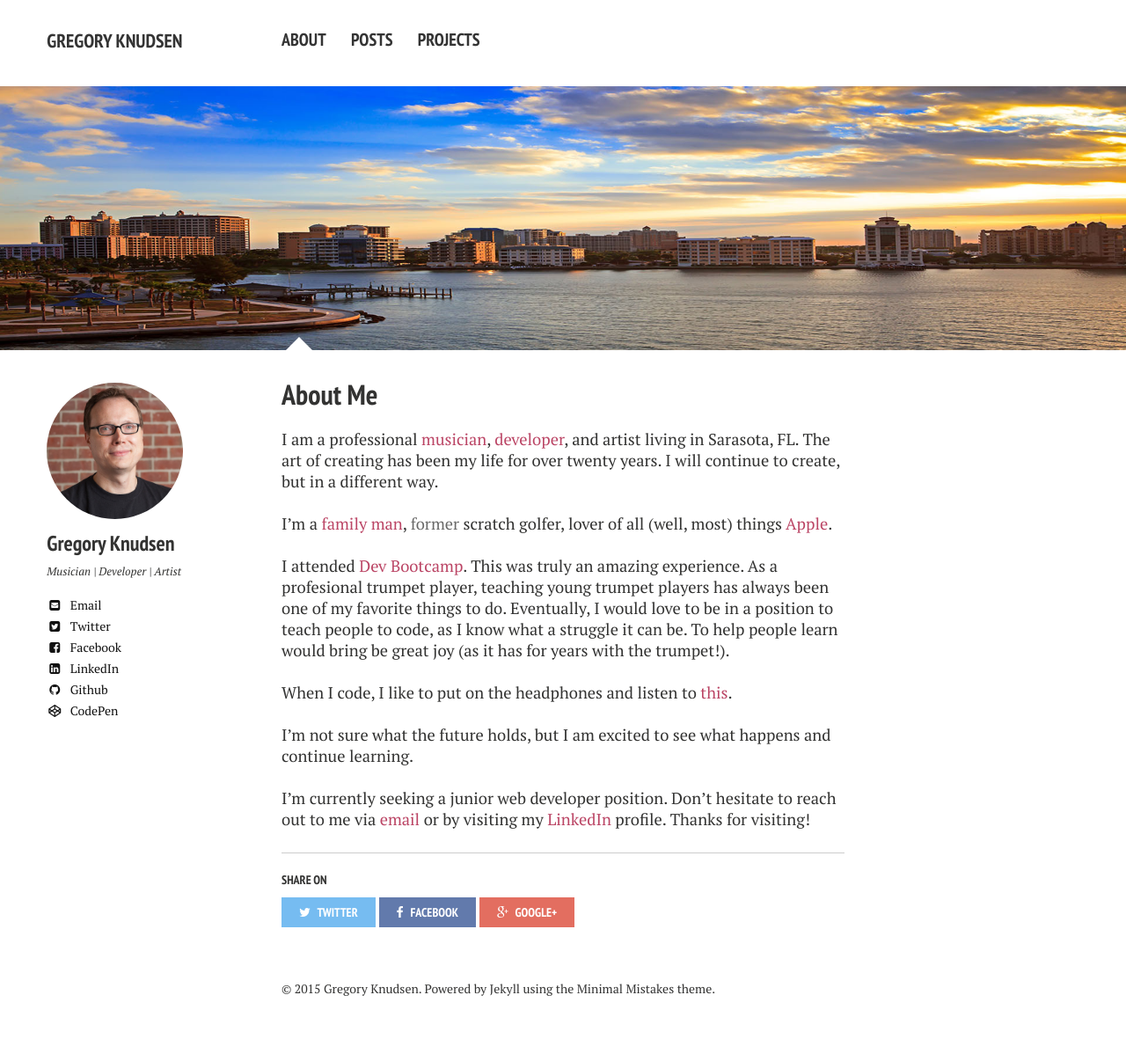
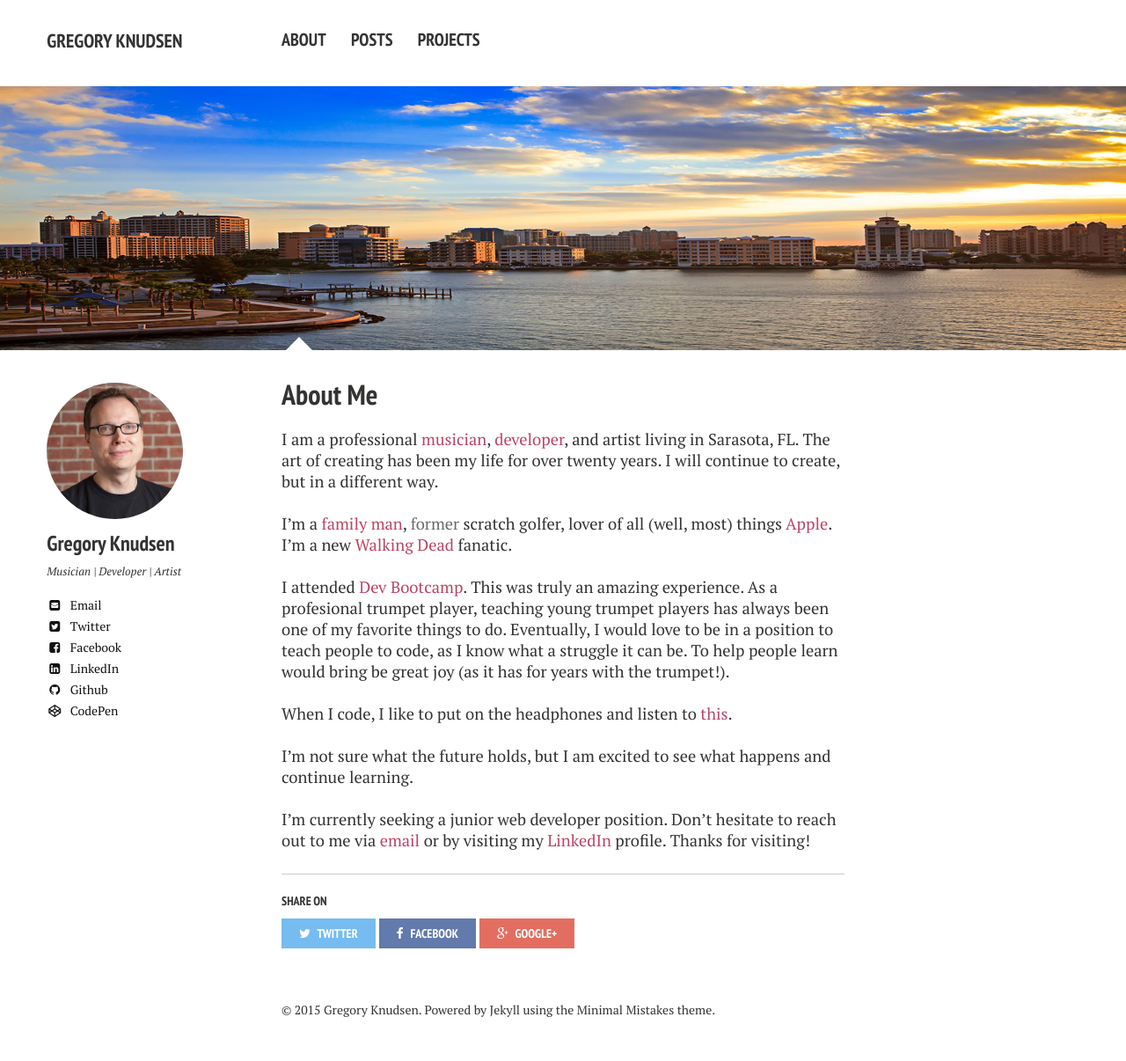
Before and after one commit to gregknudsen/gregknudsen.github.io, a Jekyll site: the page built from about/index.md, in a window 1280 px wide. Shown: the whole page at 88% size. Built offline with Jekyll 4.4.1, drawn with Linux system fonts in a browser that asks for light colours; nearby versions of some CDN libraries; before the commit the page ends 1182 px from its top, so only the background shows below that.

Commit message:
edit about page

```diff
--- a/about/index.md
+++ b/about/index.md
@@ -10,7 +10,7 @@ image:
 
 
 I am a professional [musician](http://www.sarasotaorchestra.org/our-musicians/trumpet/greg-knudsen?referer=trombinoscope){:target="_blank"}, [developer](http://www.github.com/gregknudsen){:target="_blank"}, and artist living in Sarasota, FL. The art of creating has been my life for over twenty years. I will continue to create, but in a different way.<br><br>
-I'm a [family man](http://imgur.com/V0moQQZ){:target="_blank"}, <span id="former">former</span> scratch golfer, lover of all (well, most) things [Apple](http://www.apple.com){:target="_blank"}.<br><br>
+I'm a [family man](http://imgur.com/V0moQQZ){:target="_blank"}, <span id="former">former</span> scratch golfer, lover of all (well, most) things [Apple](http://www.apple.com){:target="_blank"}. I'm a new [Walking Dead](http://www.amc.com/shows/the-walking-dead) fanatic.<br><br>
 I attended [Dev Bootcamp](http://devbootcamp.com/locations/new-york/){:target="_blank"}. This was truly an amazing experience. As a profesional trumpet player, teaching young trumpet players has always been one of my favorite things to do. Eventually, I would love to be in a position to teach people to code, as I know what a struggle it can be. To help people learn would bring be great joy (as it has for years with the trumpet!).<br><br>
 When I code, I like to put on the headphones and listen to [this](https://www.youtube.com/watch?v=5N8sUccRiTA).<br><br>
 I'm not sure what the future holds, but I am excited to see what happens and continue learning.<br><br>
```
